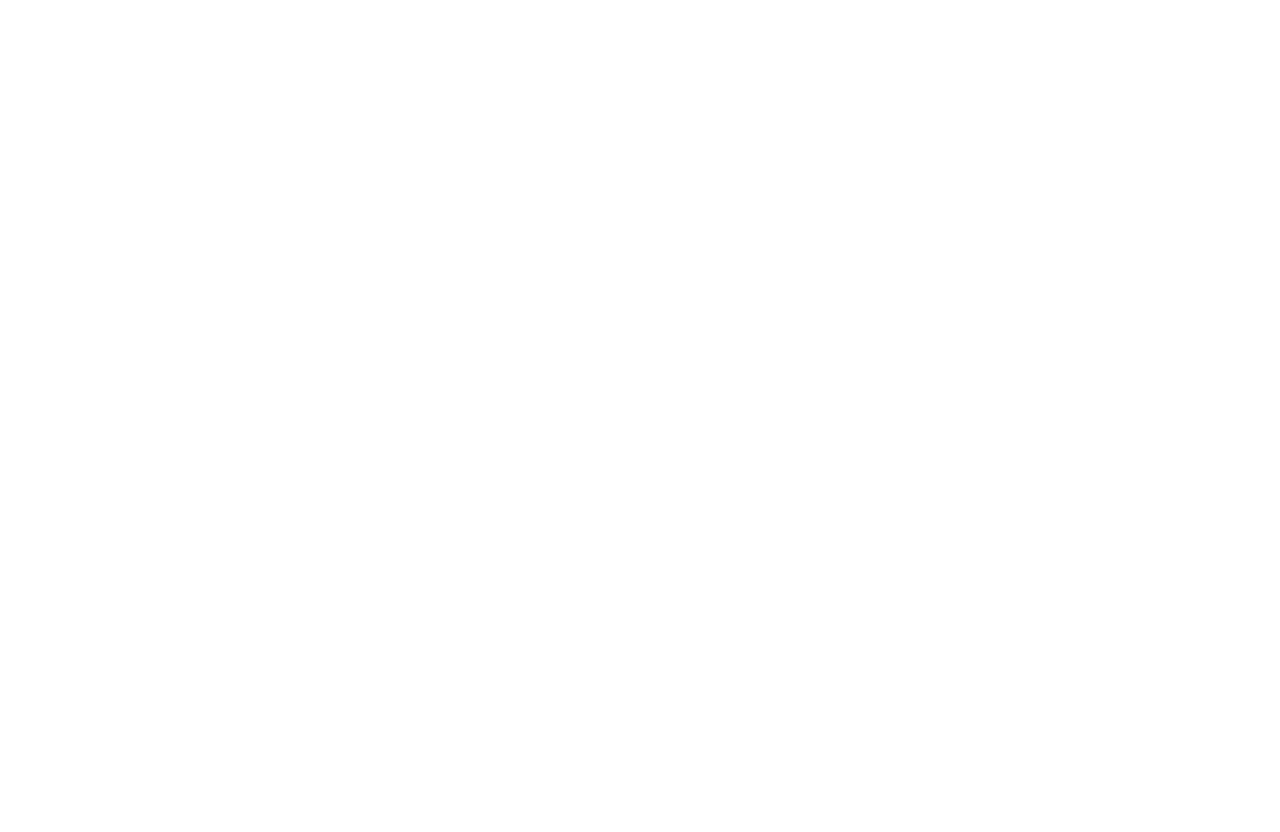
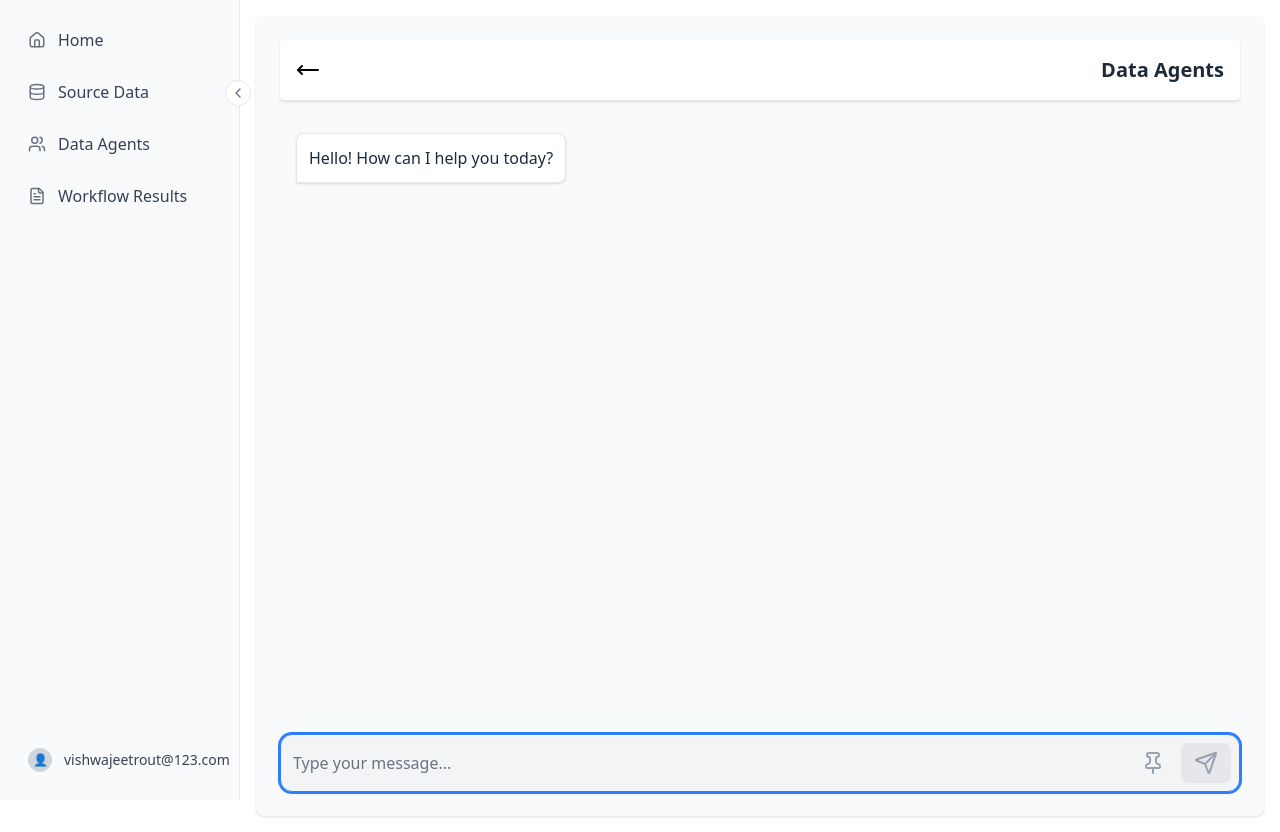
Before and after one commit to vishwajeet-8/dummy, a React (Vite) app: page /agents-chatbot in a window 1280 px wide. Before the commit this address had no page. Before the commit the page ends 800 px from the top, so only its background shows below. Built offline with nearby package versions, Linux system fonts and the light colour scheme.

Commit message:
add chatbot

```diff
--- a/package.json
+++ b/package.json
@@ -22,10 +22,12 @@
     "@types/react": "^19.0.10",
     "@types/react-dom": "^19.0.4",
     "@vitejs/plugin-react": "^4.3.4",
+    "autoprefixer": "^10.4.21",
     "eslint": "^9.22.0",
     "eslint-plugin-react-hooks": "^5.2.0",
     "eslint-plugin-react-refresh": "^0.4.19",
     "globals": "^16.0.0",
+    "postcss": "^8.5.3",
     "vite": "^6.3.1"
   }
 }
--- /dev/null
+++ b/postcss.config.js
@@ -0,0 +1,7 @@
+// postcss.config.js
+export default {
+  plugins: {
+    tailwindcss: {},
+    autoprefixer: {},
+  },
+};
--- a/src/App.jsx
+++ b/src/App.jsx
@@ -3,8 +3,9 @@
 import Layout from "./components/Layout";
 import Home from "./components/Home";
 import SourceData from "./components/SourceData";
-import DataAgentsScreen from "./components/DataAgentsScreen";
+import DataAgents from "./components/DataAgents";
 import WorkflowResults from "./components/WorkflowResults";
+import Chatbot from "./components/Chatbot";
 
 const App = () => {
   return (
@@ -13,8 +14,9 @@
         <Route path="/" element={<Layout />}>
           <Route index element={<Home />} />
           <Route path="/source-data" element={<SourceData />} />
-          <Route path="/data-agents-screen" element={<DataAgentsScreen />} />
+          <Route path="/data-agents" element={<DataAgents />} />
           <Route path="/workflow-results" element={<WorkflowResults />} />
+          <Route path="/agents-chatbot" element={<Chatbot />} />
         </Route>
       </Routes>
     </Router>
--- /dev/null
+++ b/src/components/Chatbot.jsx
@@ -0,0 +1,170 @@
+import { MoveLeft, Pin, SendIcon } from "lucide-react";
+import { useState, useRef, useEffect } from "react";
+import { useNavigate } from "react-router-dom";
+
+function Chatbot() {
+  const navigate = useNavigate();
+  const [messages, setMessages] = useState([
+    { role: "assistant", content: "Hello! How can I help you today?" },
+  ]);
+  const [input, setInput] = useState("");
+  const [isLoading, setIsLoading] = useState(false);
+  const messagesEndRef = useRef(null);
+  const inputRef = useRef(null);
+
+  // Auto-scroll to bottom when messages update
+  useEffect(() => {
+    scrollToBottom();
+  }, [messages]);
+
+  // Focus the input field when component mounts
+  useEffect(() => {
+    inputRef.current.focus();
+  }, []);
+
+  const scrollToBottom = () => {
+    messagesEndRef.current?.scrollIntoView({ behavior: "smooth" });
+  };
+
+  const handleSubmit = (e) => {
+    e.preventDefault();
+    if (input.trim() === "") return;
+
+    // Add user message
+    const userMessage = { role: "user", content: input };
+    setMessages((prev) => [...prev, userMessage]);
+    setInput("");
+    setIsLoading(true);
+
+    // Simulate API response delay
+    setTimeout(() => {
+      // Add bot response
+      const responses = [
+        "I'm here to help! What would you like to know?",
+        "That's an interesting question. Let me think about it...",
+        "I understand what you're asking. Here's what I know.",
+        "Thanks for sharing that with me.",
+        "I'd be happy to assist with that request.",
+        "I'm not entirely sure, but here's my best answer.",
+      ];
+      const randomResponse =
+        responses[Math.floor(Math.random() * responses.length)];
+      setMessages((prev) => [
+        ...prev,
+        { role: "assistant", content: randomResponse },
+      ]);
+      setIsLoading(false);
+    }, 1000);
+  };
+
+  const handleClick = () => {
+    navigate("/data-agents");
+  };
+
+  return (
+    <div className="flex flex-col h-screen bg-gray-50 rounded-lg shadow-sm p-6 mx-auto">
+      {/* Header */}
+      <header className="bg-white shadow-sm border-b border-gray-200 py-4 px-4 flex items-center rounded">
+        <div className="mx-auto flex justify-between items-center w-full">
+          <button className="cursor-pointer" onClick={handleClick}>
+            <MoveLeft />
+          </button>
+          <h1 className="text-xl font-semibold text-gray-800">Data Agents</h1>
+        </div>
+      </header>
+
+      {/* Chat Container */}
+      <div className="flex-1 overflow-y-auto p-4">
+        <div className="mx-auto">
+          {messages.map((message, index) => (
+            <div
+              key={index}
+              className={`my-4 flex ${
+                message.role === "user" ? "justify-end" : "justify-start"
+              }`}
+            >
+              <div
+                className={`p-3 rounded-lg max-w-xs sm:max-w-md md:max-w-lg lg:max-w-xl ${
+                  message.role === "user"
+                    ? "bg-blue-500 text-white rounded-br-none"
+                    : "bg-white border border-gray-200 shadow-sm text-gray-800 rounded-bl-none"
+                }`}
+              >
+                {message.content}
+              </div>
+            </div>
+          ))}
+          {isLoading && (
+            <div className="my-4 flex justify-start">
+              <div className="bg-white border border-gray-200 shadow-sm rounded-lg rounded-bl-none p-4 text-gray-800">
+                <div className="flex space-x-2">
+                  <div
+                    className="w-2 h-2 bg-gray-300 rounded-full animate-bounce"
+                    style={{ animationDelay: "0ms" }}
+                  ></div>
+                  <div
+                    className="w-2 h-2 bg-gray-300 rounded-full animate-bounce"
+                    style={{ animationDelay: "300ms" }}
+                  ></div>
+                  <div
+                    className="w-2 h-2 bg-gray-300 rounded-full animate-bounce"
+                    style={{ animationDelay: "600ms" }}
+                  ></div>
+                </div>
+              </div>
+            </div>
+          )}
+          <div ref={messagesEndRef} />
+        </div>
+      </div>
+
+      {/* Enhanced Input Form */}
+      <div className="mx-auto w-full">
+        <div className="relative flex items-center bg-gray-100 rounded-xl shadow-sm border border-gray-200 hover:border-blue-300 focus-within:ring-2 focus-within:ring-blue-500 focus-within:border-blue-500 transition-all duration-200">
+          {/* Input field */}
+          <input
+            ref={inputRef}
+            type="text"
+            value={input}
+            onChange={(e) => setInput(e.target.value)}
+            onKeyPress={(e) => {
+              if (e.key === "Enter" && !e.shiftKey) {
+                e.preventDefault();
+                handleSubmit(e);
+              }
+            }}
+            placeholder="Type your message..."
+            className="flex-1 py-4 px-3 bg-transparent focus:outline-none text-gray-800 placeholder-gray-500"
+          />
+
+          {/* Attachment button */}
+          <button
+            className="text-gray-400 hover:text-gray-600 mr-2"
+            title="Add attachment"
+          >
+            <Pin />
+          </button>
+
+          {/* Send button with animation */}
+          <button
+            onClick={handleSubmit}
+            disabled={isLoading || input.trim() === ""}
+            className={`flex items-center justify-center min-w-[50px] h-10 mx-2 my-2 rounded-lg transition-all duration-200 ${
+              isLoading || input.trim() === ""
+                ? "bg-gray-200 text-gray-400 cursor-not-allowed"
+                : "bg-blue-500 hover:bg-blue-600 text-white shadow-md hover:shadow-lg transform hover:scale-105"
+            }`}
+          >
+            {isLoading ? (
+              <div className="w-5 h-5 border-2 border-white border-t-transparent rounded-full animate-spin"></div>
+            ) : (
+              <SendIcon />
+            )}
+          </button>
+        </div>
+      </div>
+    </div>
+  );
+}
+
+export default Chatbot;
--- a/src/components/DataAgentsScreen.jsx
+++ b/src/components/DataAgents.jsx
@@ -1,4 +1,5 @@
 import React, { useState } from "react";
+import { useNavigate } from "react-router-dom";
 import {
   Info,
   RefreshCw,
@@ -10,7 +11,9 @@
   MoreHorizontal,
 } from "lucide-react";
 
-const DataAgentsScreen = () => {
+const DataAgents = () => {
+  const navigate = useNavigate();
+
   const [rowsPerPage, setRowsPerPage] = useState(50);
   const [currentPage, setCurrentPage] = useState(1);
   const [selectedRows, setSelectedRows] = useState([]);
@@ -64,23 +67,30 @@
     }
   };
 
+  const handleClick = () => {
+    navigate("/agents-chatbot");
+  };
+
   return (
     <div className="bg-white rounded-lg shadow-sm p-6 mx-auto h-full">
       {/* Header */}
       <div className="flex flex-col sm:flex-row sm:items-center justify-between mb-6">
         <div className="flex items-center mb-4 sm:mb-0">
-          <h1 className="text-xl font-medium text-gray-800">
+          <h1 className="text-xl font-bold text-gray-800">
             Upload or Configure Source Documents
           </h1>
           <Info size={18} className="ml-2 text-gray-400" />
         </div>
         <div className="flex space-x-2">
-          <button className="flex items-center bg-gray-50 hover:bg-gray-100 text-gray-700 px-4 py-2 rounded border border-gray-200 transition-colors">
+          <button className="flex items-center bg-gray-50 hover:bg-gray-100 text-gray-700 px-4 py-2 rounded border border-gray-200 transition-colors font-semibold">
             <RefreshCw size={16} className="mr-2" />
             <span>Synchronize Documents</span>
           </button>
-          <button className="flex items-center bg-blue-900 hover:bg-blue-800 text-white px-4 py-2 rounded transition-colors">
-            <span>Data Agents</span>
+          <button
+            onClick={handleClick}
+            className="flex items-center bg-blue-900 hover:bg-blue-800 text-white px-4 py-2 rounded transition-colors font-medium"
+          >
+            <span>New Agents</span>
           </button>
         </div>
       </div>
@@ -94,7 +104,7 @@
             className="w-full px-3 py-2 border border-gray-200 rounded focus:outline-none focus:ring-2 focus:ring-blue-100"
           />
         </div>
-        <button className="bg-white border border-gray-200 text-gray-700 px-4 py-2 rounded hover:bg-gray-50 transition-colors">
+        <button className="bg-white border border-gray-200 text-gray-700 px-4 py-2 rounded hover:bg-gray-50 transition-colors font-medium">
           Columns
         </button>
       </div>
@@ -157,7 +167,7 @@
       </div>
 
       {/* Pagination */}
-      <div className="flex flex-col sm:flex-row items-center justify-between mt-4 text-sm text-gray-600">
+      <div className="flex flex-col sm:flex-row items-center justify-between mt-4 text-sm text-gray-600 font-medium">
         <div className="mb-4 sm:mb-0">
           <span>
             {selectedRows.length} of {files.length} row(s) selected.
@@ -199,4 +209,4 @@
   );
 };
 
-export default DataAgentsScreen;
+export default DataAgents;
--- a/src/components/Sidebar.jsx
+++ b/src/components/Sidebar.jsx
@@ -28,9 +28,9 @@
     },
     {
       id: 3,
-      title: "Data Agents Screen",
+      title: "Data Agents",
       icon: <Users size={18} />,
-      url: "/data-agents-screen",
+      url: "/data-agents",
     },
     {
       id: 4,
--- /dev/null
+++ b/tailwind.config.js
@@ -0,0 +1,8 @@
+// tailwind.config.js
+export default {
+  content: ["./index.html", "./src/**/*.{js,ts,jsx,tsx}"],
+  theme: {
+    extend: {},
+  },
+  plugins: [],
+};
```
Also changed, not shown: 1 other file (tests, documents, lock files or other folders).
